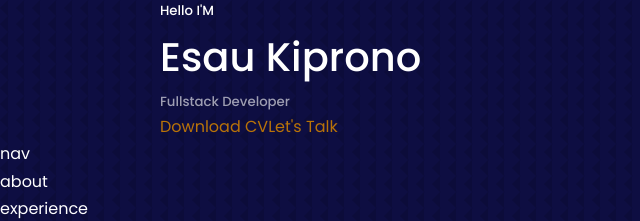
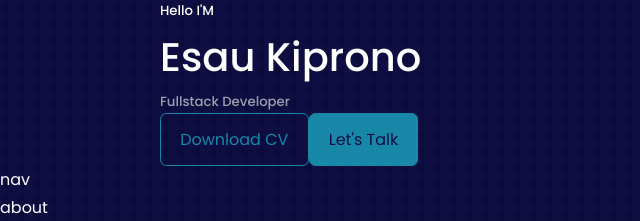
Before and after one commit to EsauKip/portfolio, a React (Create React App) app: page / in a window 1280 px wide. Shown: the top 221 px of the page, without its empty margins (0-640 px from the left). Built offline with nearby package versions, Linux system fonts and the light colour scheme.

Commit message:
add downliad option to the buttons

```diff
--- a/src/components/header/CTA.jsx
+++ b/src/components/header/CTA.jsx
@@ -4,8 +4,8 @@
 const CTA = () => {
   return (
     <div className='cta'>
-        <a href={CV} download>Download CV</a>
-        <a href="#contact">Let's Talk</a>
+        <a href={CV} download className='btn'>Download CV</a>
+        <a href="#contact" className='btn btn-primary'>Let's Talk</a>
     </div>
   )
 }
--- a/src/index.css
+++ b/src/index.css
@@ -12,7 +12,7 @@
 :root{
     --colo-bg:#0e0e42;
     --color-bg-variant:#2c2c6c;
-    --color-primary:#b97308;
+    --color-primary:#1887a8;
     --color-primary-variant:#225c8b;
     --color-white:#fff;
     --color-light:rgb(255, 255, 255,0.6);
@@ -75,7 +75,7 @@
     padding: 0.75rem 1.2rem;
     border-radius: 0.4rem;
     cursor:pointer;
-    border: ipx solid var(--color-primary);
+    border: 1px solid var(--color-primary);
     transition: var(--transition);
 
 }
```
